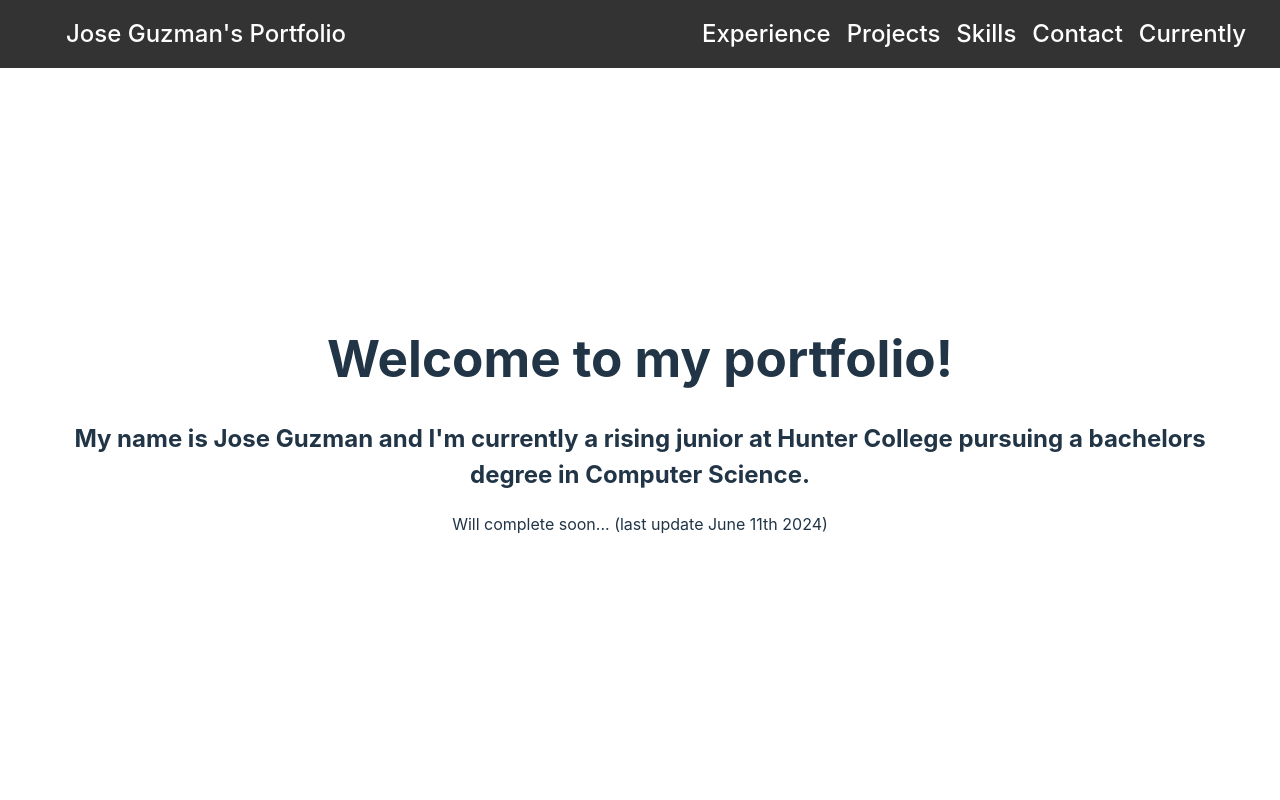
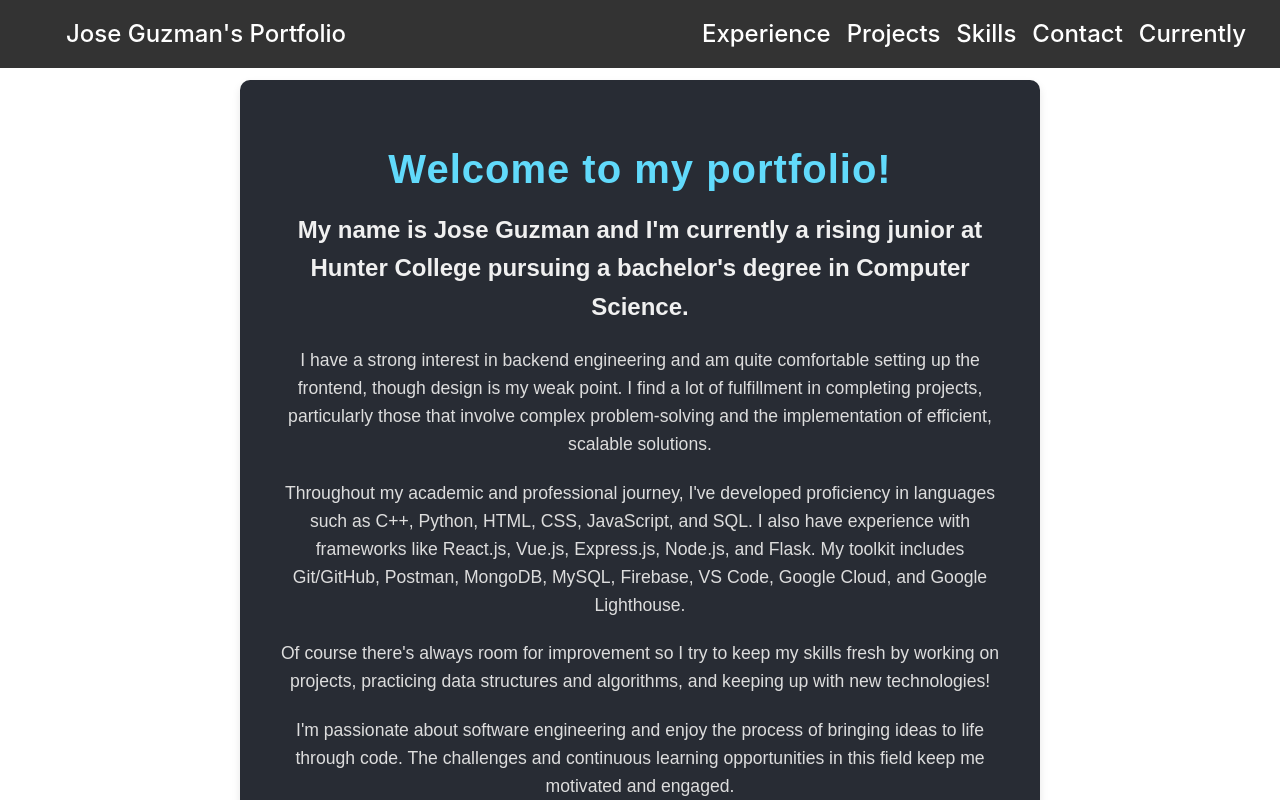
Before and after one commit to JoseG777/portfolio, a React (Vite) app: page / in a window 1280 px wide. Shown: the top 800 px of the page. Built offline with nearby package versions, Linux system fonts and the light colour scheme.

Commit message:
better styling, basically complete

```diff
--- a/src/styles/Contact.css
+++ b/src/styles/Contact.css
@@ -3,22 +3,23 @@
   font-family: Arial, sans-serif;
   max-width: 600px;
   margin: 0 auto;
-    background-color: #f9f9f9;
+  background-color: #282c34;
   border-radius: 10px;
   box-sizing: border-box;
   box-shadow: 0 4px 8px rgba(0, 0, 0, 0.1);
+  color: #f0f0f0;
 }
 
 .contact-container h1 {
   text-align: center;
-    color: #333;
+  color: #61dafb;
   margin-bottom: 20px;
   font-size: 2rem;
   letter-spacing: 1px;
 }
 
 .contact-info, .social-links {
-    background-color: #fff;
+  background-color: #333;
   padding: 20px;
   margin-bottom: 20px;
   border-radius: 8px;
@@ -33,19 +34,19 @@
 }
 
 .contact-info p, .social-links p {
-    color: #555;
+  color: #ddd;
   font-size: 1.1rem;
   margin-bottom: 10px;
   line-height: 1.6;
 }
 
 .contact-info a, .social-links a {
-    color: #007bff;
+  color: #61dafb;
   text-decoration: none;
   font-weight: bold;
 }
 
 .contact-info a:hover, .social-links a:hover {
   text-decoration: underline;
-    color: #0056b3;
+  color: #21a1f1;
 }
--- /dev/null
+++ b/src/styles/Currently.css
@@ -0,0 +1,38 @@
+.currently-container {
+    padding: 40px;
+    font-family: Arial, sans-serif;
+    max-width: 800px;
+    margin: 0 auto;
+    background-color: #282c34;
+    border-radius: 10px;
+    box-sizing: border-box;
+    box-shadow: 0 4px 8px rgba(0, 0, 0, 0.1);
+    color: #f0f0f0;
+    line-height: 1.6;
+  }
+
+  .currently-container h1 {
+    text-align: center;
+    color: #61dafb;
+    margin-bottom: 20px;
+    font-size: 2.5rem;
+    letter-spacing: 1px;
+  }
+
+  .currently-container h2 {
+    text-align: center;
+    color: #f0f0f0;
+    margin-bottom: 20px;
+    font-size: 1.5rem;
+  }
+
+  .currently-container p {
+    margin-bottom: 20px;
+    font-size: 1.1rem;
+    color: #ddd;
+  }
+
+  .currently-container i {
+    color: #aaa;
+    font-size: 0.9rem;
+  }
--- /dev/null
+++ b/src/styles/HomePage.css
@@ -0,0 +1,43 @@
+.homepage-container {
+    padding: 40px;
+    font-family: Arial, sans-serif;
+    max-width: 800px;
+    margin: 0 auto;
+    background-color: #282c34;
+    border-radius: 10px;
+    box-sizing: border-box;
+    box-shadow: 0 4px 8px rgba(0, 0, 0, 0.1);
+    color: #f0f0f0;
+    line-height: 1.6;
+  }
+
+  .homepage-container h1 {
+    text-align: center;
+    color: #61dafb;
+    margin-bottom: 20px;
+    font-size: 2.5rem;
+    letter-spacing: 1px;
+  }
+
+  .homepage-container h2 {
+    text-align: center;
+    color: #f0f0f0;
+    margin-bottom: 20px;
+    font-size: 1.5rem;
+  }
+
+  .homepage-container p {
+    margin-bottom: 20px;
+    font-size: 1.1rem;
+    color: #ddd;
+  }
+
+  .homepage-container a {
+    color: #61dafb;
+    text-decoration: none;
+  }
+
+  .homepage-container a:hover {
+    text-decoration: underline;
+    color: #21a1f1;
+  }
--- a/src/styles/Projects.css
+++ b/src/styles/Projects.css
@@ -3,22 +3,23 @@
   font-family: Arial, sans-serif;
   max-width: 100%;
   margin: 0 auto;
-  background-color: #f9f9f9;
+  background-color: #282c34;
   border-radius: 10px;
   box-sizing: border-box;
   box-shadow: 0 4px 8px rgba(0, 0, 0, 0.1);
+  color: #f0f0f0;
 }
 
 .projects-container h1 {
   text-align: center;
-  color: #333;
+  color: #61dafb;
   margin-bottom: 20px;
   font-size: 2rem;
   letter-spacing: 1px;
 }
 
 .project {
-  background-color: #fff;
+  background-color: #333;
   padding: 20px;
   margin-bottom: 20px;
   border-radius: 8px;
@@ -33,14 +34,14 @@
 }
 
 .project h2 {
-  color: #007bff;
+  color: #61dafb;
   margin-bottom: 10px;
   font-size: 1.5rem;
   transition: color 0.3s;
 }
 
 .company-duration {
-  color: #555;
+  color: #ddd;
   margin: 5px 0;
 }
 
@@ -56,35 +57,35 @@
 }
 
 .project li {
-  color: #555;
+  color: #ddd;
   margin-bottom: 10px;
   line-height: 1.6;
 }
 
 .project h3 {
   font-size: 1.2rem;
-  color: #333;
+  color: #f0f0f0;
   margin-bottom: 10px;
 }
 
 @media (max-width: 768px) {
   .projects-container {
-    padding: 10px;
+      padding: 10px;
   }
 
   .project {
-    padding: 15px;
+      padding: 15px;
   }
 
   .project h2 {
-    font-size: 1.25rem;
+      font-size: 1.25rem;
   }
 
   .project h3 {
-    font-size: 1rem;
+      font-size: 1rem;
   }
 
   .project li {
-    font-size: 0.875rem;
+      font-size: 0.875rem;
   }
 }
--- a/src/styles/Skills.css
+++ b/src/styles/Skills.css
@@ -3,15 +3,16 @@
   font-family: Arial, sans-serif;
   max-width: 1200px;
   margin: 0 auto;
-    background-color: #f9f9f9;
+  background-color: #282c34;
   border-radius: 10px;
   box-sizing: border-box;
   box-shadow: 0 4px 8px rgba(0, 0, 0, 0.1);
+  color: #f0f0f0;
 }
 
 .skills-container h1 {
   text-align: center;
-    color: #333;
+  color: #61dafb;
   margin-bottom: 20px;
   font-size: 2rem;
   letter-spacing: 1px;
@@ -24,7 +25,7 @@
 }
 
 .skills-section {
-    background-color: #fff;
+  background-color: #333;
   padding: 20px;
   border-radius: 8px;
   box-shadow: 0 2px 4px rgba(0, 0, 0, 0.1);
@@ -38,7 +39,7 @@
 }
 
 .skills-section h2 {
-    color: #007bff;
+  color: #61dafb;
   margin-bottom: 10px;
   font-size: 1.5rem;
   transition: color 0.3s;
@@ -50,7 +51,7 @@
 }
 
 .skills-section li {
-    color: #555;
+  color: #ddd;
   margin-bottom: 10px;
   line-height: 1.6;
 }
--- a/src/views/Contact.jsx
+++ b/src/views/Contact.jsx
@@ -6,7 +6,7 @@ function Contact() {
     <div className="contact-container">
       <h1>Contact Me</h1>
       <div className="contact-info">
-        <p>Phone: <a href="tel:914-439-5144">914-439-5144</a></p>
+        <p>Phone: For security purposes, if you need my number please email me! I check regularly. </p>
         <p>Email: <a href="mailto:josegc7773@gmail.com">josegc7773@gmail.com</a></p>
       </div>
       <h1>Connect with Me</h1>
--- a/src/views/Currently.jsx
+++ b/src/views/Currently.jsx
@@ -1,13 +1,23 @@
 import React from "react";
+import '../styles/Currently.css';
 
-function Currently()
-{
-    return(
-        <>
-            <h1>What am I currently working on?</h1>
-            <h2> Will update soon... (last update June 11th, 2024) </h2>
-        </>
-    );
+function Currently() {
+  return (
+    <div className="currently-container">
+      <h1>What am I currently working on?</h1>
+      <h2>SEO Tech Developer Program</h2>
+      <p>
+        I am currently participating in the SEO Tech Developer Program, an intensive, free immersion program designed to propel first-year and sophomore Black, Latinx, and Native American computer science and software engineering students to the next level. This program includes a paid six-week summer residency where participants receive a $6,000 stipend.
+      </p>
+      <p>
+        The program provides comprehensive training and mentoring to help students compete for entry-level tech roles at top companies. We cover a variety of topics, including APIs, JSON, Databases, SQL, Unit Testing, Development Pipelines, Cyber Security, Data Engineering, Front End Technologies, Web App Security, UI/UX Design, Agile and Scrum, DevOps, and Cloud Engineering.
+      </p>
+      <p>
+        In addition to the technical training, the program offers resources for interview preparation, such as mock interviews, mentoring, tutoring, and interviewing bootcamps, with the aim of securing internships and full-time positions at partner companies.
+      </p>
+      <p><i>Last update: June 26th, 2024</i></p>
+    </div>
+  );
 }
 
 export default Currently;
--- a/src/views/HomePage.jsx
+++ b/src/views/HomePage.jsx
@@ -1,12 +1,27 @@
 import React from "react";
+import '../styles/HomePage.css';
 
 function HomePage() {
   return (
-    <>
-      <h1> Welcome to my portfolio! </h1>
-      <h2> My name is Jose Guzman and I'm currently a rising junior at Hunter College pursuing a bachelors degree in Computer Science. </h2>
-      <p> Will complete soon... (last update June 11th 2024)</p>
-    </>
+    <div className="homepage-container">
+      <h1>Welcome to my portfolio!</h1>
+      <h2>My name is Jose Guzman and I'm currently a rising junior at Hunter College pursuing a bachelor's degree in Computer Science.</h2>
+      <p>
+        I have a strong interest in backend engineering and am quite comfortable setting up the frontend, though design is my weak point. I find a lot of fulfillment in completing projects, particularly those that involve complex problem-solving and the implementation of efficient, scalable solutions.
+      </p>
+      <p>
+        Throughout my academic and professional journey, I've developed proficiency in languages such as C++, Python, HTML, CSS, JavaScript, and SQL. I also have experience with frameworks like React.js, Vue.js, Express.js, Node.js, and Flask. My toolkit includes Git/GitHub, Postman, MongoDB, MySQL, Firebase, VS Code, Google Cloud, and Google Lighthouse.
+      </p>
+      <p>
+        Of course there's always room for improvement so I try to keep my skills fresh by working on projects, practicing data structures and algorithms, and keeping up with new technologies!
+      </p>
+      <p>
+        I'm passionate about software engineering and enjoy the process of bringing ideas to life through code. The challenges and continuous learning opportunities in this field keep me motivated and engaged.
+      </p>
+      <p>
+        Thank you for visiting my portfolio. Feel free to explore my projects and reach out if you have any questions or collaboration ideas!
+      </p>
+    </div>
   );
 }
 
```
Lines whose indentation alone changed are shown as unchanged.
